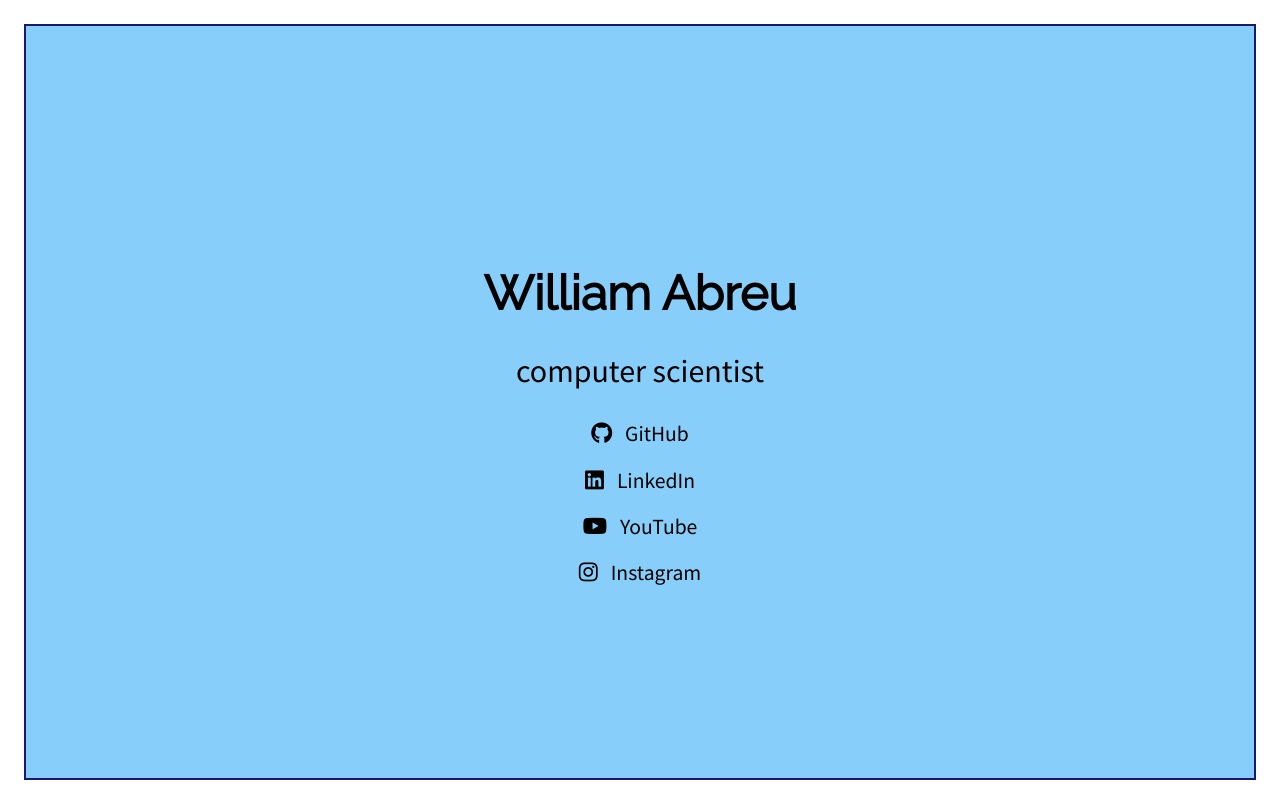
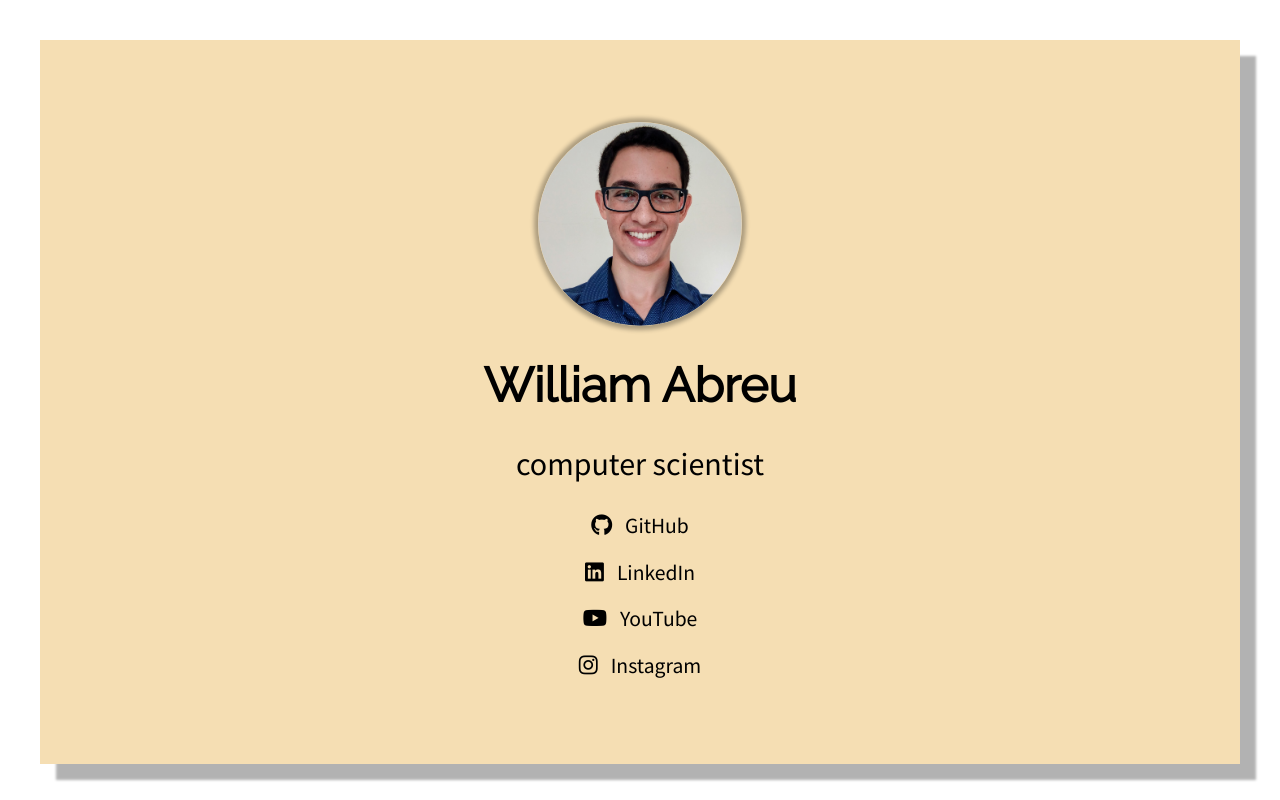
Before and after one commit to williamabreu/williamabreu.github.io, a plain HTML site: page index.html in a window 1280 px wide. Drawn offline with Linux system fonts and the light colour scheme.

Commit message:
Update homepage - Add foto de perfil - Add sombreamento - Mudado bg para amarelado

```diff
--- a/css/main.css
+++ b/css/main.css
@@ -11,17 +11,18 @@
 }
 
 .box-test {
-  background-color: lightskyblue;
-  border: 0.3vh solid midnightblue;
-  margin: 3vh;
-  height: 94vh;
+  background-color: wheat;
+  border: 0.3vh solid wheat;
+  box-shadow: 2vh 2vh 0.3vh rgba(0,0,0,0.3);
+  margin: 5vh;
+  padding-bottom: 5vh;
+  height: 85vh;
 }
 
 .font-title {
   text-align: center;
   font-family: 'Raleway', sans-serif;
   font-size: 6vh;
-  margin-top: 30vh;
 }
 
 .font-subtitle {
@@ -36,7 +37,21 @@
   font-size: 2.7vh;
 }
 
+.profile-pic {
+  display: block;
+  height: 30%;
+  margin-left: auto;
+  margin-right: auto;
+  margin-top: 10vh;
+  border-radius:100%;
+  box-shadow: 0 0 0.5vh 0.5vh rgba(0,0,0,0.3);
+}
+
 a {
   color: inherit;
   text-decoration: none;
 }
+
+a:hover {
+  color: midnightblue;
+}
--- a/index.html
+++ b/index.html
@@ -13,6 +13,7 @@
 
 <body>
   <div class="box-test">
+    <img class="profile-pic" src="img/profile.png">
     <h1 class="font-title">William Abreu</h1>
     <p class="font-subtitle">computer scientist</p>
     <p class="font-text"><a target="_blank" href="https://github.com/williamabreu"><i class="fab fa-github"></i> &nbsp; GitHub</a></p>
@@ -21,7 +22,6 @@
     <p class="font-text"><a target="_blank" href="https://instagram.com/williamsantosabreu"><i class="fab fa-instagram"></i> &nbsp; Instagram</a></p>
   </div>
 
-  <!-- Global site tag (gtag.js) - Google Analytics -->
   <script async src="https://www.googletagmanager.com/gtag/js?id=UA-161977332-1"></script>
   <script>
     window.dataLayer = window.dataLayer || [];
```
Also changed, not shown: img/profile.png (added).
